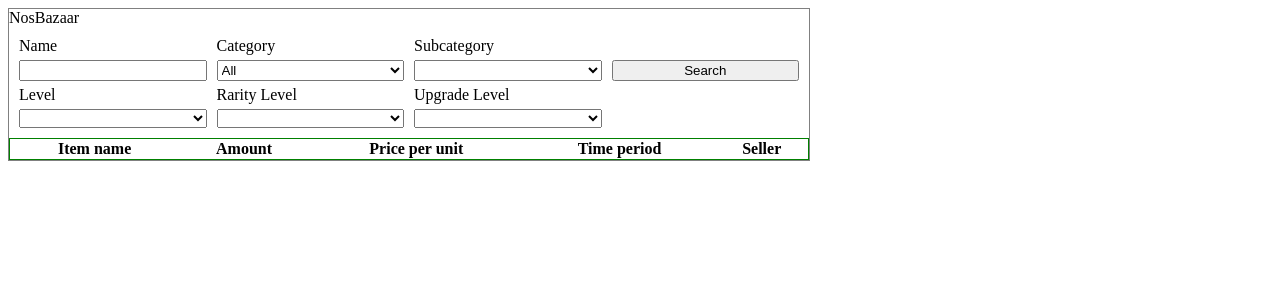
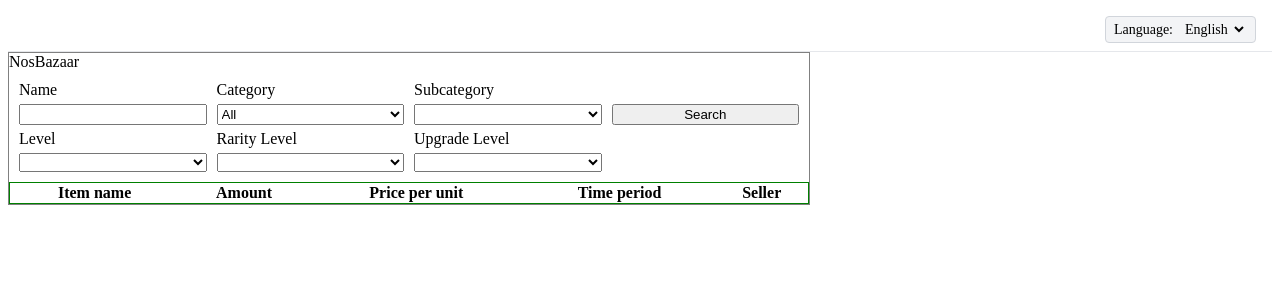
Before and after one commit to hatz2/nosbazar, a SvelteKit app in the folder frontend/: page / in a window 1280 px wide. Shown: the top 300 px of the page. Built offline with nearby package versions, Linux system fonts and the light colour scheme.

Commit message:
feat: implement language selection and i18n support with local storage persistence

```diff
--- /dev/null
+++ b/frontend/src/lib/components/LanguageSelector.svelte
@@ -0,0 +1,49 @@
+<script lang="ts">
+	import { lang} from '$lib/stores/lang.svelte';
+
+	// Sync to localStorage when language changes
+	$effect(() => {
+		localStorage.setItem('user-lang', lang.current);
+	});
+</script>
+
+<div class="lang-selector">
+	<label for="lang-select">Language: </label>
+	<select id="lang-select" bind:value={lang.current}>
+		<option value="ES">Spanish</option>
+		<option value="UK">English</option>
+		<option value="FR">French</option>
+		<option value="DE">German</option>
+		<option value="TR">Turkish</option>
+		<option value="IT">Italian</option>
+		<option value="RU">Russian</option>
+		<option value="PL">Polish</option>
+		<option value="CZ">Czech</option>
+	</select>
+</div>
+
+<style>
+	.lang-selector {
+		display: inline-flex;
+		align-items: center;
+		gap: 0.5rem;
+		font-size: 0.875rem;
+		padding: 0.25rem 0.5rem;
+		background: #f3f4f6;
+		border-radius: 0.25rem;
+		border: 1px solid #d1d5db;
+	}
+
+	label {
+		font-weight: 500;
+	}
+
+	select {
+		background: transparent;
+		border: none;
+		outline: none;
+		cursor: pointer;
+		font-family: inherit;
+		font-size: inherit;
+	}
+</style>
--- a/frontend/src/lib/components/ResultsTable.svelte
+++ b/frontend/src/lib/components/ResultsTable.svelte
@@ -1,6 +1,6 @@
 <script lang="ts">
 	import type { EnrichedSearchResult } from '$lib/types/search';
-	import { language } from '$lib/stores/lang.svelte';
+	import { lang } from '$lib/stores/lang.svelte';
 
 	type Props = {
 		results: EnrichedSearchResult[];
@@ -35,7 +35,7 @@
 	<tbody>
 		{#each results as item, i (i)}
 			<tr>
-				<td>{item.item_name[language] || item.item_name['UK'] || item.item_vnum.toString()}</td>
+				<td>{item.item_name[lang.current] || item.item_name['UK'] || item.item_vnum.toString()}</td>
 				<td>{item.amount}</td>
 				<td>{item.bazar_price.toLocaleString()}</td>
 				<td>{formatTime(item.minutes_left)}</td>
--- a/frontend/src/lib/stores/lang.svelte.ts
+++ b/frontend/src/lib/stores/lang.svelte.ts
@@ -1,4 +1,11 @@
 // Available languages based on backend LangManager
 export type LanguageCode = 'ES' | 'UK' | 'FR' | 'DE' | 'TR' | 'IT' | 'RU' | 'PL' | 'CZ';
 
-export const language = $state<LanguageCode>('UK');
+const savedLang =
+	typeof localStorage !== 'undefined'
+		? (localStorage.getItem('user-lang') as LanguageCode)
+		: undefined;
+
+export const lang = $state({
+	current: savedLang || ('UK' as LanguageCode)
+});
--- a/frontend/src/routes/+page.svelte
+++ b/frontend/src/routes/+page.svelte
@@ -1,5 +1,25 @@
 <script lang="ts">
 	import BazarWindow from '$lib/components/BazarWindow.svelte';
+	import LanguageSelector from '$lib/components/LanguageSelector.svelte';
 </script>
 
+<header class="top-bar">
+	<div class="spacer"></div>
+	<LanguageSelector />
+</header>
+
 <BazarWindow></BazarWindow>
+
+<style>
+	.top-bar {
+		display: flex;
+		justify-content: flex-end;
+		padding: 0.5rem 1rem;
+		background: #ffffff;
+		border-bottom: 1px solid #e5e7eb;
+	}
+
+	.spacer {
+		flex: 1;
+	}
+</style>
```
